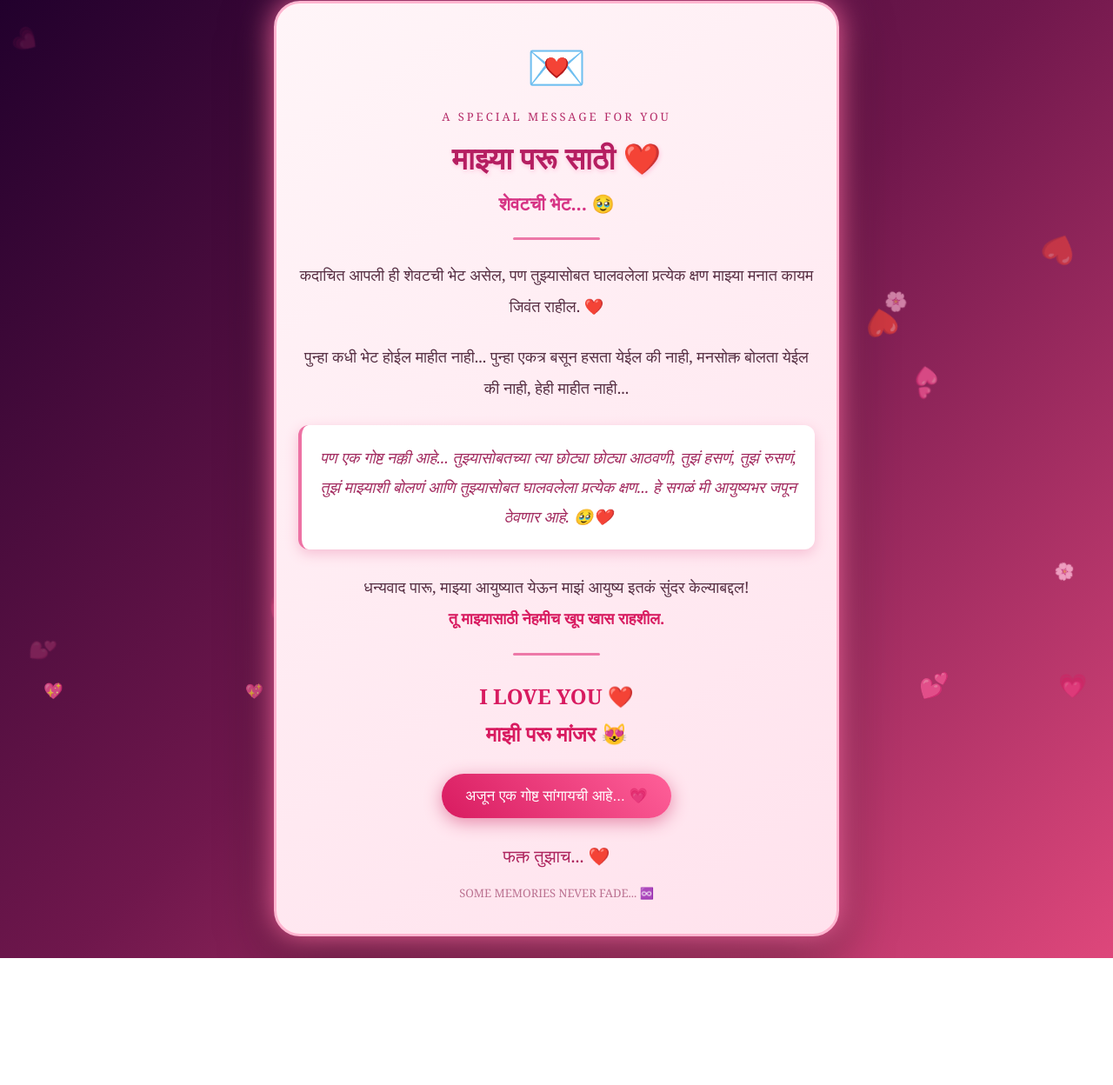
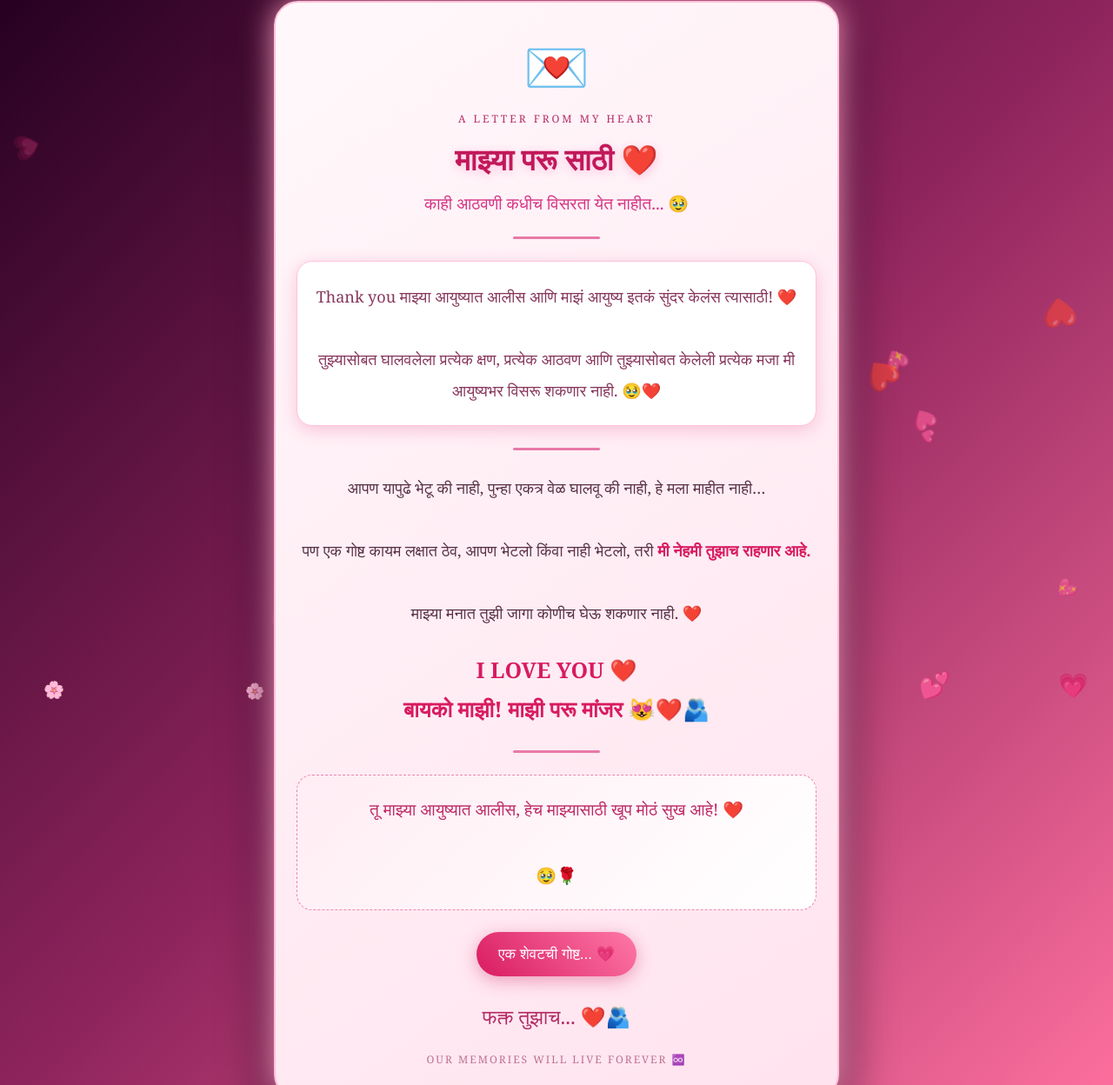
Before and after one commit to bhushan611/bhushan-paru-love-story--end, a plain HTML site: page index.html in a window 1280 px wide. Shown: the part 24-1272 px from the top of the page at 87% size. Before the commit the page ends 1126 px from the top, so only its background shows below. Drawn offline with Linux system fonts and the light colour scheme.

Commit message:
Refactor index.html for better styling and structure
Refactor HTML and CSS styles for improved layout and design.

```diff
--- a/index.html
+++ b/index.html
@@ -7,296 +7,264 @@
 <title>माझ्या पारूसाठी ❤️</title>
 
 <style>
-* {
-    margin: 0;
-    padding: 0;
-    box-sizing: border-box;
+*{box-sizing:border-box;margin:0;padding:0}
+
+body{
+ min-height:100vh;
+ padding:25px 12px;
+ display:flex;
+ justify-content:center;
+ align-items:center;
+ background:linear-gradient(135deg,#24001f,#8e245c,#ff719f);
+ font-family:Georgia,serif;
+ overflow-x:hidden;
 }
 
-body {
-    min-height: 100vh;
-    font-family: Georgia, serif;
-    background: linear-gradient(135deg,#20002c,#6f174c,#de477b);
-    display: flex;
-    justify-content: center;
-    align-items: center;
-    padding: 25px 12px;
-    overflow-x: hidden;
+.card{
+ max-width:650px;
+ width:100%;
+ padding:35px 24px;
+ text-align:center;
+ border-radius:28px;
+ background:linear-gradient(145deg,#fff8fb,#ffe3ee);
+ border:2px solid #ffc0d8;
+ box-shadow:0 0 35px #ff9fc4,0 20px 60px #25001f;
+ animation:appear 1.5s ease;
+ position:relative;
 }
 
-/* Floating Hearts */
-.heart {
-    position: fixed;
-    bottom: -30px;
-    color: #ffb6d5;
-    animation: float 9s linear infinite;
-    pointer-events: none;
-    opacity: .8;
+@keyframes appear{
+ from{opacity:0;transform:translateY(40px) scale(.95)}
+ to{opacity:1;transform:translateY(0) scale(1)}
 }
 
-@keyframes float {
-    0% {
-        transform: translateY(0) rotate(0deg);
-        opacity: 0;
-    }
-    20% {opacity: 1;}
-    100% {
-        transform: translateY(-110vh) rotate(360deg);
-        opacity: 0;
-    }
+.top-heart{
+ font-size:55px;
+ animation:beat 1.2s infinite;
 }
 
-.card {
-    width: 100%;
-    max-width: 650px;
-    padding: 38px 25px;
-    text-align: center;
-    background: linear-gradient(145deg,#fff5f8,#ffe2ed);
-    border-radius: 30px;
-    border: 3px solid #ffb5d0;
-    box-shadow: 0 0 35px #ff69a4,
-                0 20px 60px rgba(0,0,0,.5);
-    position: relative;
-    animation: open 1.5s ease;
+@keyframes beat{
+ 50%{transform:scale(1.2)}
 }
 
-@keyframes open {
-    from {
-        opacity: 0;
-        transform: scale(.8) translateY(40px);
-    }
-    to {
-        opacity: 1;
-        transform: scale(1) translateY(0);
-    }
+.tag{
+ color:#b52a65;
+ letter-spacing:3px;
+ font-size:12px;
+ margin:15px 0;
 }
 
-.top {
-    font-size: 50px;
-    animation: heartbeat 1.2s infinite;
+h1{
+ color:#c2185b;
+ font-size:34px;
+ margin:15px 0;
+ text-shadow:0 3px 12px #ffc2dc;
 }
 
-@keyframes heartbeat {
-    50% {transform: scale(1.2);}
+.subtitle{
+ color:#d63384;
+ font-size:19px;
+ margin-bottom:25px;
 }
 
-.small {
-    color: #b52d69;
-    letter-spacing: 3px;
-    font-size: 13px;
-    margin-top: 15px;
+.divider{
+ width:100px;
+ height:3px;
+ background:#e879a7;
+ margin:22px auto;
+ border-radius:10px;
 }
 
-h1 {
-    color: #b51e61;
-    font-size: 35px;
-    margin: 15px 0;
-    text-shadow: 1px 2px 5px #ffc4dc;
+.message{
+ color:#593247;
+ font-size:18px;
+ line-height:2;
+ margin:25px 0;
 }
 
-h2 {
-    color: #d63384;
-    font-size: 21px;
-    margin-bottom: 25px;
+.message-box{
+ background:white;
+ padding:22px 16px;
+ border-radius:18px;
+ border:1px solid #ffc3d9;
+ box-shadow:0 5px 20px #f8c2d7;
+ margin:25px 0;
 }
 
-.line {
-    width: 100px;
-    height: 3px;
-    background: #ed78a8;
-    margin: 20px auto;
-    border-radius: 10px;
+.message-box p{
+ color:#87365b;
+ font-size:18px;
+ line-height:2;
 }
 
-.message {
-    color: #573044;
-    font-size: 18px;
-    line-height: 2;
-    margin: 22px 0;
+.highlight{
+ color:#d81b60;
+ font-weight:bold;
 }
 
-.message span {
-    color: #d81b60;
-    font-weight: bold;
+.love{
+ color:#d81b60;
+ font-size:25px;
+ font-weight:bold;
+ line-height:1.8;
+ margin:25px 0;
 }
 
-.memory {
-    background: #fff;
-    border-left: 4px solid #ed72a4;
-    padding: 20px 15px;
-    border-radius: 12px;
-    margin: 25px 0;
-    color: #a32c60;
-    font-size: 18px;
-    line-height: 1.9;
-    font-style: italic;
-    box-shadow: 0 5px 15px #f7bfd4;
+.final{
+ background:linear-gradient(135deg,#ffedf4,#fff);
+ border-radius:18px;
+ padding:20px 15px;
+ color:#bd2864;
+ font-size:19px;
+ line-height:2;
+ margin-top:25px;
+ border:1px dashed #ef83ae;
 }
 
-.love {
-    font-size: 24px;
-    color: #d81b60;
-    font-weight: bold;
-    margin: 25px 0;
-    line-height: 1.8;
+button{
+ border:0;
+ border-radius:40px;
+ padding:15px 25px;
+ background:linear-gradient(45deg,#d81b60,#ff78a7);
+ color:white;
+ font-size:17px;
+ cursor:pointer;
+ box-shadow:0 5px 20px #ed9cba;
+ margin-top:25px;
 }
 
-button {
-    background: linear-gradient(45deg,#d81b60,#ff6099);
-    color: white;
-    padding: 15px 27px;
-    border: none;
-    border-radius: 40px;
-    font-size: 17px;
-    box-shadow: 0 5px 20px #e78aaa;
-    cursor: pointer;
-    transition: .3s;
+#surprise{
+ display:none;
+ color:#c2185b;
+ font-size:20px;
+ line-height:2;
+ margin-top:25px;
+ animation:appear 1s ease;
 }
 
-button:hover {
-    transform: scale(1.07);
+.signature{
+ color:#b52a65;
+ font-size:23px;
+ margin-top:30px;
 }
 
-#surprise {
-    display: none;
-    margin-top: 25px;
-    padding: 20px;
-    background: #fff;
-    border-radius: 15px;
-    color: #bd2365;
-    font-size: 19px;
-    line-height: 2;
-    animation: open 1s ease;
+.heart{
+ position:fixed;
+ bottom:-30px;
+ animation:float 9s linear infinite;
+ pointer-events:none;
 }
 
-.signature {
-    color: #ad235d;
-    font-size: 20px;
-    margin-top: 30px;
+@keyframes float{
+ 0%{transform:translateY(0) rotate(0);opacity:0}
+ 20%{opacity:.9}
+ 100%{transform:translateY(-110vh) rotate(360deg);opacity:0}
 }
 
-.footer {
-    font-size: 13px;
-    color: #bb7291;
-    margin-top: 20px;
+.footer{
+ color:#bd7191;
+ font-size:12px;
+ letter-spacing:2px;
+ margin-top:25px;
 }
-
 </style>
 </head>
 
 <body>
 
 <script>
-for(let i=0;i<22;i++){
+for(let i=0;i<20;i++){
  let h=document.createElement("div");
  h.className="heart";
-    h.innerHTML=["❤️","💕","💗","🌸","💖"][i%5];
+ h.innerHTML=["❤️","💕","💗","💖","🌸"][i%5];
  h.style.left=Math.random()*100+"%";
-    h.style.animationDuration=(5+Math.random()*7)+"s";
+ h.style.animationDuration=(6+Math.random()*8)+"s";
  h.style.animationDelay=Math.random()*8+"s";
-    h.style.fontSize=(15+Math.random()*20)+"px";
+ h.style.fontSize=(16+Math.random()*20)+"px";
  document.body.appendChild(h);
 }
 </script>
 
 <div class="card">
 
-    <div class="top">💌</div>
+<div class="top-heart">💌</div>
 
-    <div class="small">A SPECIAL MESSAGE FOR YOU</div>
+<div class="tag">A LETTER FROM MY HEART</div>
 
 <h1>माझ्या परू साठी ❤️</h1>
 
-    <h2>शेवटची भेट... 🥹</h2>
+<div class="subtitle">काही आठवणी कधीच विसरता येत नाहीत... 🥹</div>
 
-    <div class="line"></div>
+<div class="divider"></div>
 
-    <p class="message">
-    कदाचित आपली ही शेवटची भेट असेल,
-    पण तुझ्यासोबत घालवलेला प्रत्येक क्षण
-    माझ्या मनात कायम जिवंत राहील. ❤️
+<div class="message-box">
+<p>
+Thank you माझ्या आयुष्यात आलीस आणि माझं आयुष्य इतकं सुंदर केलंस त्यासाठी! ❤️
+<br><br>
+तुझ्यासोबत घालवलेला प्रत्येक क्षण, प्रत्येक आठवण आणि तुझ्यासोबत केलेली प्रत्येक मजा मी आयुष्यभर विसरू शकणार नाही. 🥹❤️
 </p>
-
-    <p class="message">
-    पुन्हा कधी भेट होईल माहीत नाही...
-    पुन्हा एकत्र बसून हसता येईल की नाही,
-    मनसोक्त बोलता येईल की नाही,
-    हेही माहीत नाही...
-    </p>
-
-    <div class="memory">
-    पण एक गोष्ट नक्की आहे...
-
-    तुझ्यासोबतच्या त्या छोट्या छोट्या आठवणी,
-    तुझं हसणं, तुझं रुसणं,
-    तुझं माझ्याशी बोलणं आणि
-    तुझ्यासोबत घालवलेला प्रत्येक क्षण...
-
-    हे सगळं मी आयुष्यभर जपून ठेवणार आहे. 🥹❤️
 </div>
 
-    <p class="message">
-    धन्यवाद पारू, माझ्या आयुष्यात येऊन
-    माझं आयुष्य इतकं सुंदर केल्याबद्दल!
+<div class="divider"></div>
 
-    <br>
-    <span>तू माझ्यासाठी नेहमीच खूप खास राहशील.</span>
-    </p>
-
-    <div class="line"></div>
+<div class="message">
+आपण यापुढे भेटू की नाही, पुन्हा एकत्र वेळ घालवू की नाही, हे मला माहीत नाही…
+<br><br>
+पण एक गोष्ट कायम लक्षात ठेव, आपण भेटलो किंवा नाही भेटलो, तरी <span class="highlight">मी नेहमी तुझाच राहणार आहे.</span>
+<br><br>
+माझ्या मनात तुझी जागा कोणीच घेऊ शकणार नाही. ❤️
+</div>
 
 <div class="love">
 I LOVE YOU ❤️
 
 <br>
-    माझी परू मांजर 😻
+बायको माझी! माझी परू मांजर 😻❤️🫂
 </div>
 
-    <button onclick="showLove()">
-    अजून एक गोष्ट सांगायची आहे... 💗
+<div class="divider"></div>
+
+<div class="final">
+तू माझ्या आयुष्यात आलीस,
+हेच माझ्यासाठी खूप मोठं सुख आहे! ❤️
+<br><br>
+🥹🌹
+</div>
+
+<button onclick="showMessage()">
+एक शेवटची गोष्ट... 💗
 </button>
 
 <div id="surprise">
-    ❤️ परू...
+पारू... ❤️
 
 <br><br>
-
-    ही भेट शेवटची असली,
-    तरी आपल्या आठवणींना कधीच शेवट नसेल...
+काळ बदलला, वेळ बदलली,
+आपल्या भेटी कमी झाल्या तरी...
 
 <br><br>
-
-    कधी एकटं वाटलं किंवा जुन्या आठवणी आल्या,
-    तर एवढंच लक्षात ठेव...
+तुझ्यासोबतच्या आठवणी
+माझ्या मनात कायम तशाच राहतील. 🥹
 
 <br><br>
-
-    <b>कोणाच्या तरी आयुष्यात तू खूप सुंदर
-    आठवण बनून राहिली आहेस. 🥹❤️</b>
-
-    <br><br>
-
-    Thank You For Everything! 🫂
+<strong>Thank You For Coming Into My Life! ❤️</strong>
 </div>
 
 <div class="signature">
-    फक्त तुझाच... ❤️
+फक्त तुझाच... ❤️🫂
 </div>
 
 <div class="footer">
-    SOME MEMORIES NEVER FADE... ♾️
+OUR MEMORIES WILL LIVE FOREVER ♾️
 </div>
 
 </div>
 
 <script>
-function showLove(){
-    let box=document.getElementById("surprise");
-    box.style.display="block";
-    box.scrollIntoView({
-        behavior:"smooth",
-        block:"center"
-    });
+function showMessage(){
+ const msg=document.getElementById("surprise");
+ msg.style.display="block";
+ msg.scrollIntoView({behavior:"smooth",block:"center"});
 }
 </script>
 
```
Lines whose indentation alone changed are shown as unchanged.
